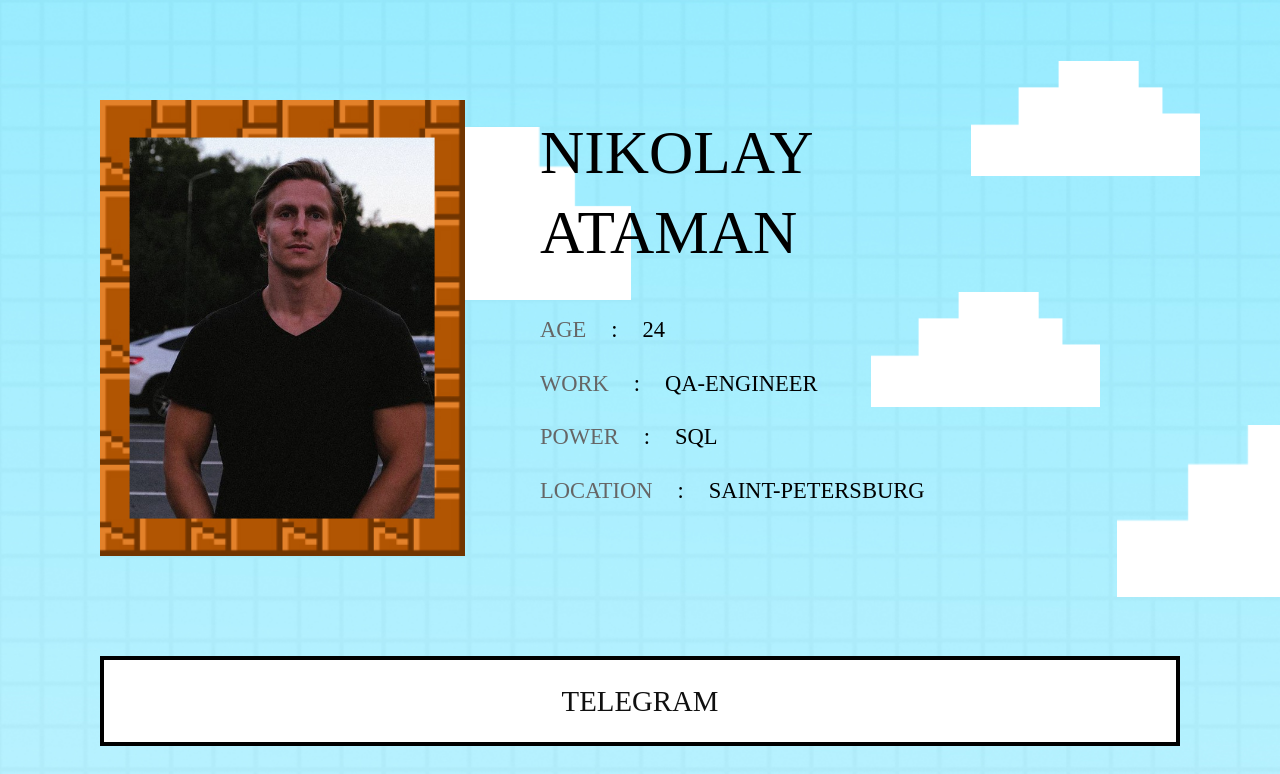
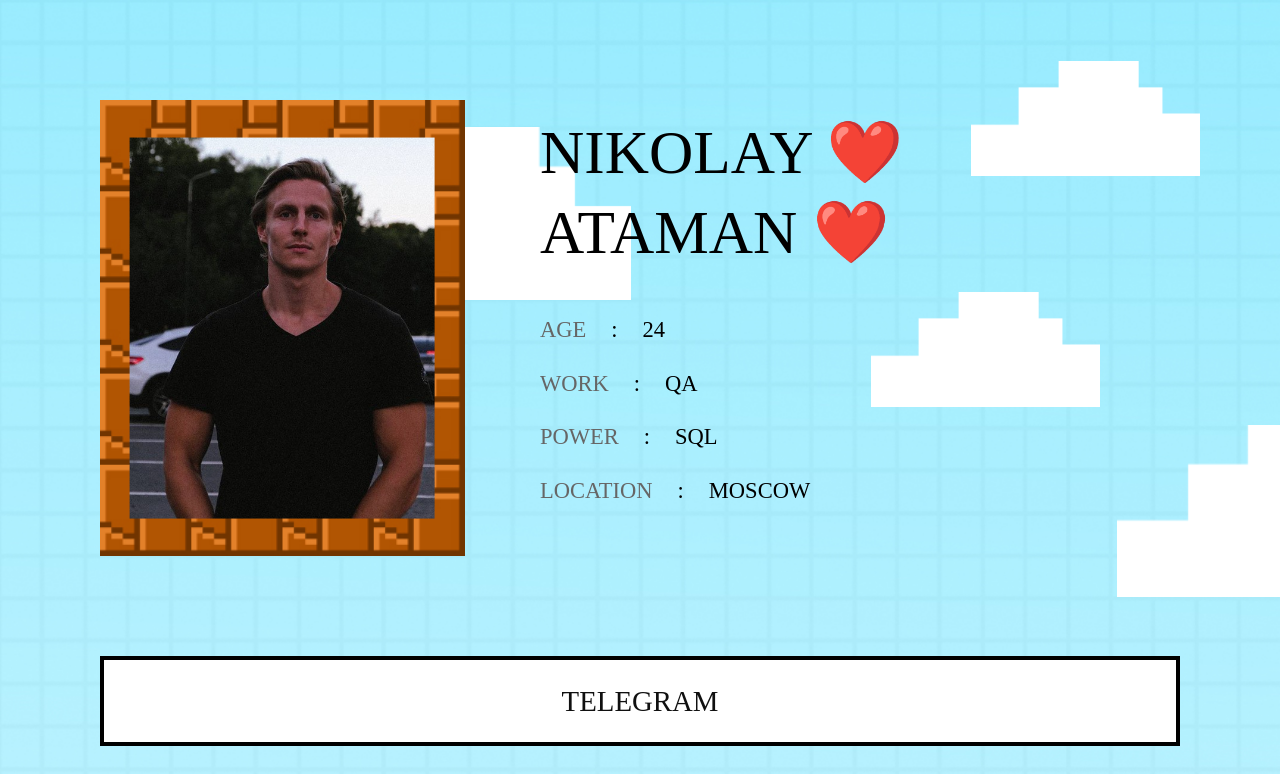
Before and after one commit to Atamaniq/cv, a plain HTML site: page mario_cv-main/index.html in a window 1280 px wide. Shown: the top 774 px of the page. Drawn offline with Linux system fonts and the light colour scheme; files whose address does not match are found by name.

Commit message:
добавил два сердца

```diff
--- a/mario_cv-main/index.html
+++ b/mario_cv-main/index.html
@@ -55,14 +55,14 @@
                <div class="text">
                   <!-- Имя -->
                   <div class="name">
-                     <div>Nikolay</div>
-                     <div>Ataman</div>
+                     <div>Nikolay ❤️</div>
+                     <div>Ataman ❤️</div>
                   </div>
                   <div>
                      <div class="list"><span>age</span><span>:</span><span>24</span></div>
-                     <div class="list"><span>work</span><span>:</span><span>qa-engineer</span></div>
+                     <div class="list"><span>work</span><span>:</span><span>QA</span></div>
                      <div class="list"><span>Power</span><span>:</span><span>SQL</span></div>
-                     <div class="list"><span>location</span><span>:</span><span>Saint-Petersburg</span></div>
+                     <div class="list"><span>location</span><span>:</span><span>MOSCOW</span></div>
 
                   </div>
                </div>
```
